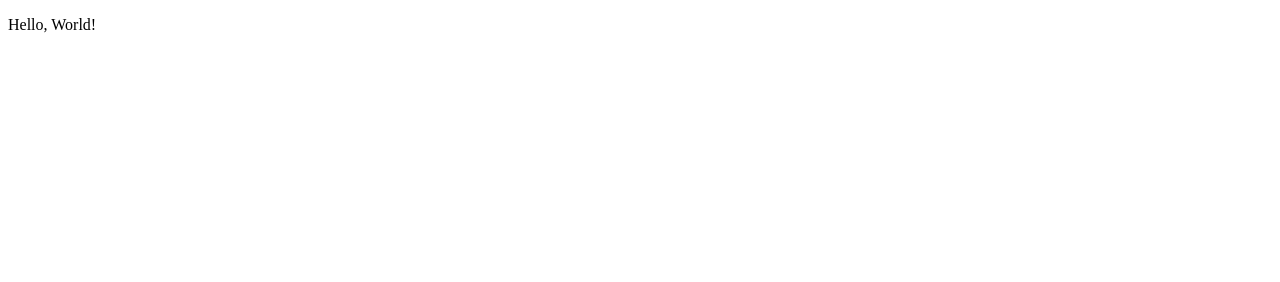
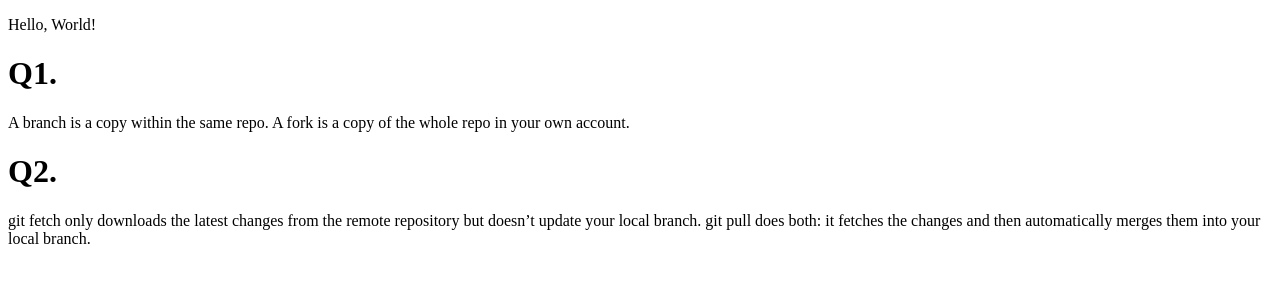
Before and after one commit to julien1703/Project-1-group-4, a plain HTML site: page index.html in a window 1280 px wide. Drawn offline with Linux system fonts and the light colour scheme.

Commit message:
Answer Questions

```diff
--- a/index.html
+++ b/index.html
@@ -7,5 +7,9 @@
 </head>
 <body>
     <p>Hello, World!</p>
+    <h1>Q1.</h1>
+    <p>A branch is a copy within the same repo. A fork is a copy of the whole repo in your own account.</p>
+    <h1>Q2.</h1>
+    <p>git fetch only downloads the latest changes from the remote repository but doesn’t update your local branch. git pull does both: it fetches the changes and then automatically merges them into your local branch.</p>
 </body>
 </html>
```
